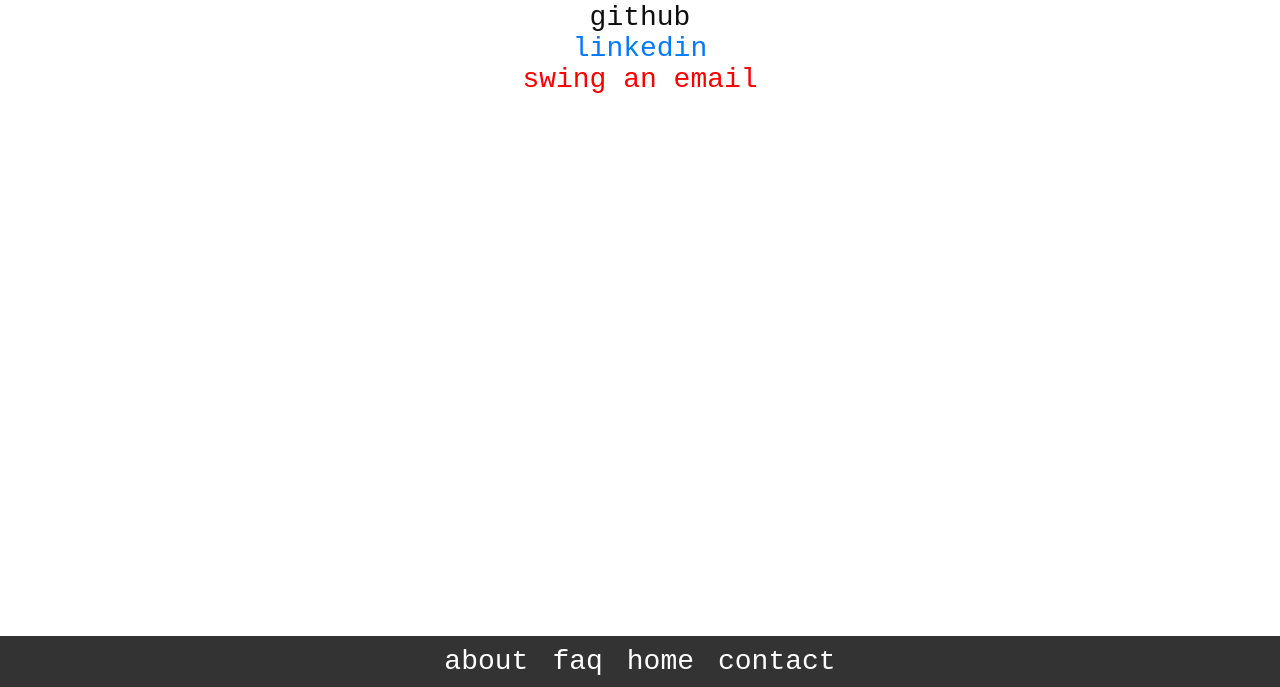
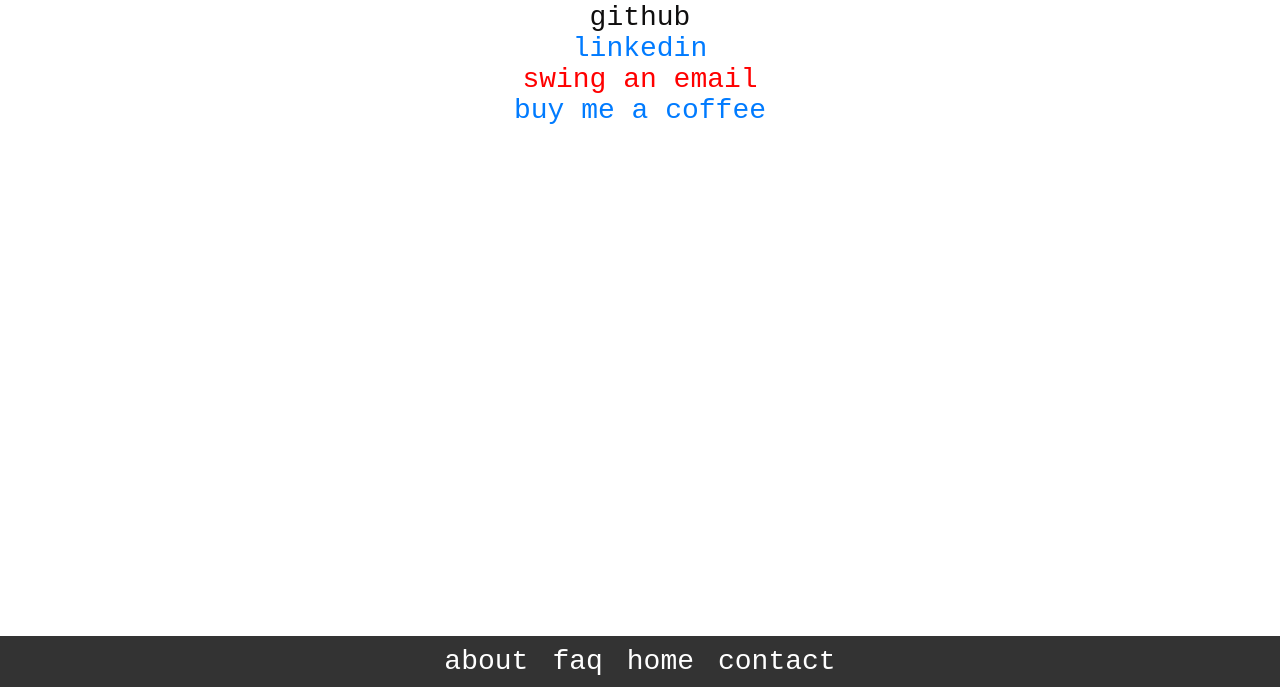
Before and after one commit to ahounain/ashorbrain, a website: page contact.html in a window 1280 px wide. Shown: the part 113-800 px from the top of the page. Drawn offline with Linux system fonts and the light colour scheme.

Commit message:
added link

```diff
--- a/contact.html
+++ b/contact.html
@@ -16,6 +16,8 @@
             <a id = "linkedin" href="https://www.linkedin.com/">linkedin</a>
             <br>
             <a id = "email" href="mailto:ali.hounain@gmail.com"> swing an email</a>
+            <br>
+            <a id = "kofi" href="https://ko-fi.com/alihounain"> buy me a coffee</a>
         </div>
     </div>
 
```
